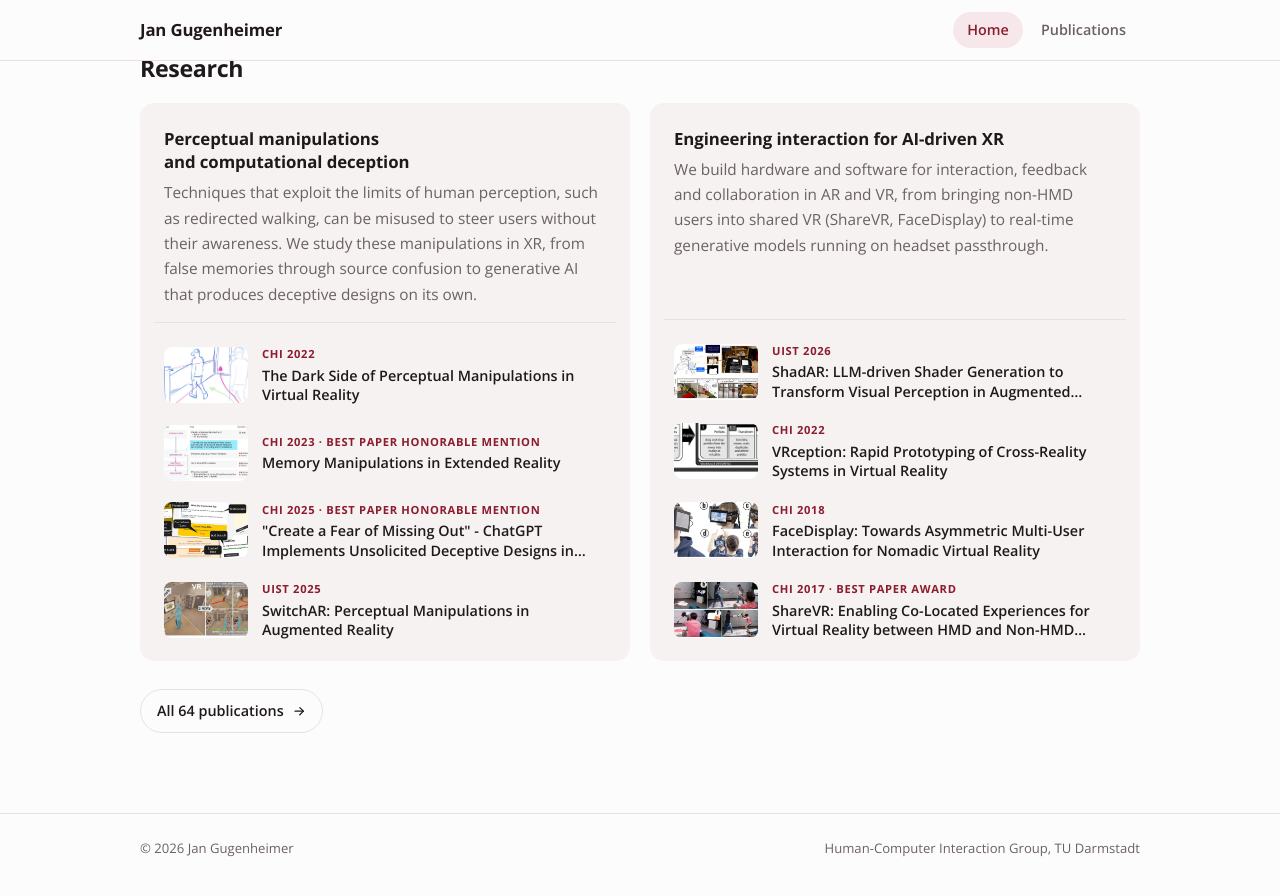
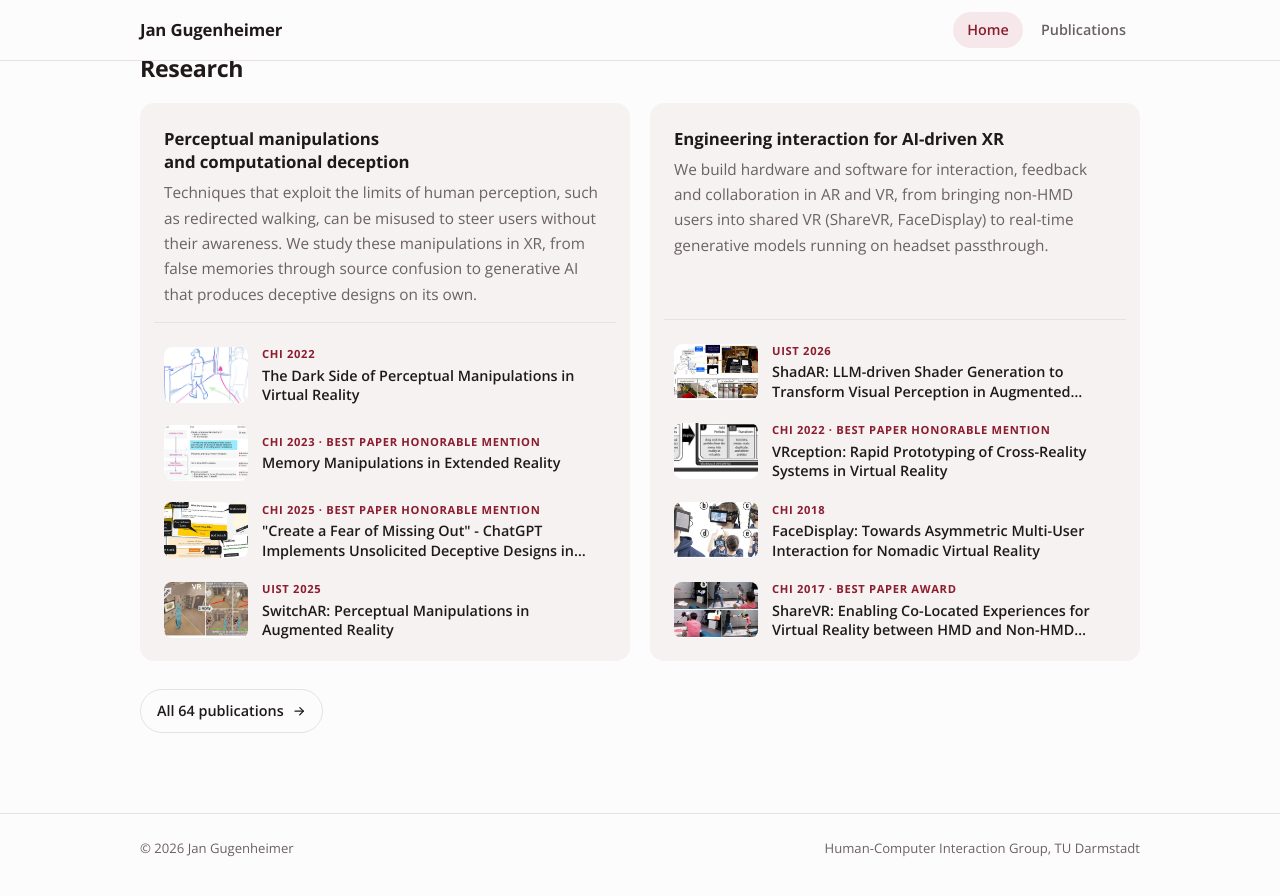
Before and after one commit to jangugenheimer/jangugenheimer.github.io, a Jekyll site: the page built from index.md, in a window 1280 px wide and 900 px high, scrolled down 557 px. Shown: the top 896 px of the window. Built offline with Jekyll 4.4.1, drawn with Linux system fonts in a browser that asks for light colours.

Commit message:
Add CHI 2022 Best Paper Honorable Mention to VRception
Co-Authored-By: Claude <noreply@anthropic.com>

```diff
--- a/_data/publications.yml
+++ b/_data/publications.yml
@@ -279,6 +279,7 @@
   authors: Uwe Gruenefeld, Jonas Auda, Florian Mathis, Stefan Schneegass, Mohamed Khamis, Jan Gugenheimer, Sven Mayer
   venue: CHI 2022
   year: 2022
+  award: Best Paper Honorable Mention
   doi: 10.1145/3491102.3501821
   image: /assets/papers/gruenefeld2022vrception.jpg
   video: https://dl.acm.org/doi/suppl/10.1145/3491102.3501821/suppl_file/3491102.3501821-video-figure.mp4
```
